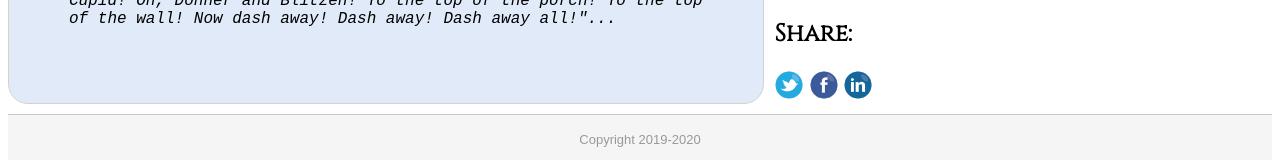
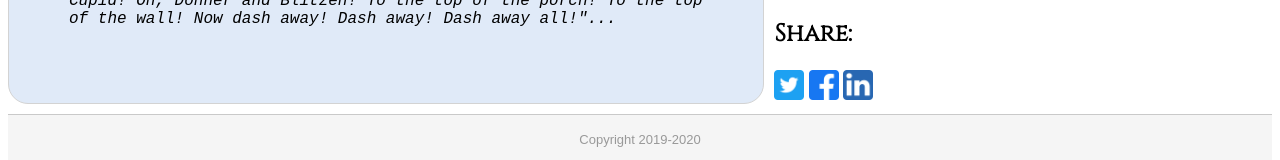
Before and after one commit to tt2179/nanodegree, a plain HTML site: page frontend/part1/blog-post.html in a window 1280 px wide. Shown: the part 653-813 px from the top of the page. Drawn offline with Linux system fonts and the light colour scheme; a web font is replaced by a local one.

Commit message:
[2019.12.15] Add images and source attributions

```diff
--- a/frontend/part1/blog-post.html
+++ b/frontend/part1/blog-post.html
@@ -29,19 +29,22 @@
                         <dd>New York City native and father of nine children</dd>
                     </dl>
                 </section>
+                <!-- Social Media Icons downloaded via https://www.iconfinder.com/social-media-icons -->
+                <!-- Social Media Links generated via http://www.sharelinkgenerator.com/ -->
                 <section class="social-media">
                     <h2>Share:</h2>
                     <a href="https://twitter.com/intent/tweet?text=">
-                        <img src="assets/icon-twitter.webp" alt="Share on Twitter">
+                        <img src="assets/icon-twitter.jpg" alt="Share on Twitter">
                     </a>
                     <a href="https://www.facebook.com/sharer/sharer.php?">
-                        <img src="assets/icon-facebook.webp" alt="Share on Facebook">
+                        <img src="assets/icon-facebook.jpg" alt="Share on Facebook">
                     </a>
                     <a href="https://www.linkedin.com/shareArticle?mini=true&url=&title=&summary=&source=">
-                        <img src="assets/icon-linkedin.webp" alt="Share on Linkedin">
+                        <img src="assets/icon-linkedin.jpg" alt="Share on Linkedin">
                     </a>
                 </section>
             </aside>
+            <!-- Poem text excerpt source: http://pages.csdgs.net/~u119713267/christmas/twas-the-night-before-xmas.pdf -->
             <main>
                 <h3>December 2019</h3>
                 <p>
```
Also changed, not shown: frontend/part1/index.html (+6 -3 lines), frontend/part1/assets/beach.jpg, frontend/part1/assets/icon-facebook.jpg (added), frontend/part1/assets/icon-facebook.webp (deleted), frontend/part1/assets/icon-linkedin.jpg (added), frontend/part1/assets/icon-linkedin.webp (deleted), frontend/part1/assets/icon-twitter.jpg (added), frontend/part1/assets/icon-twitter.webp (deleted), frontend/part1/assets/leaves.jpg, frontend/part1/assets/pumpkins.jpg, frontend/part1/assets/snowflake.jpg.
